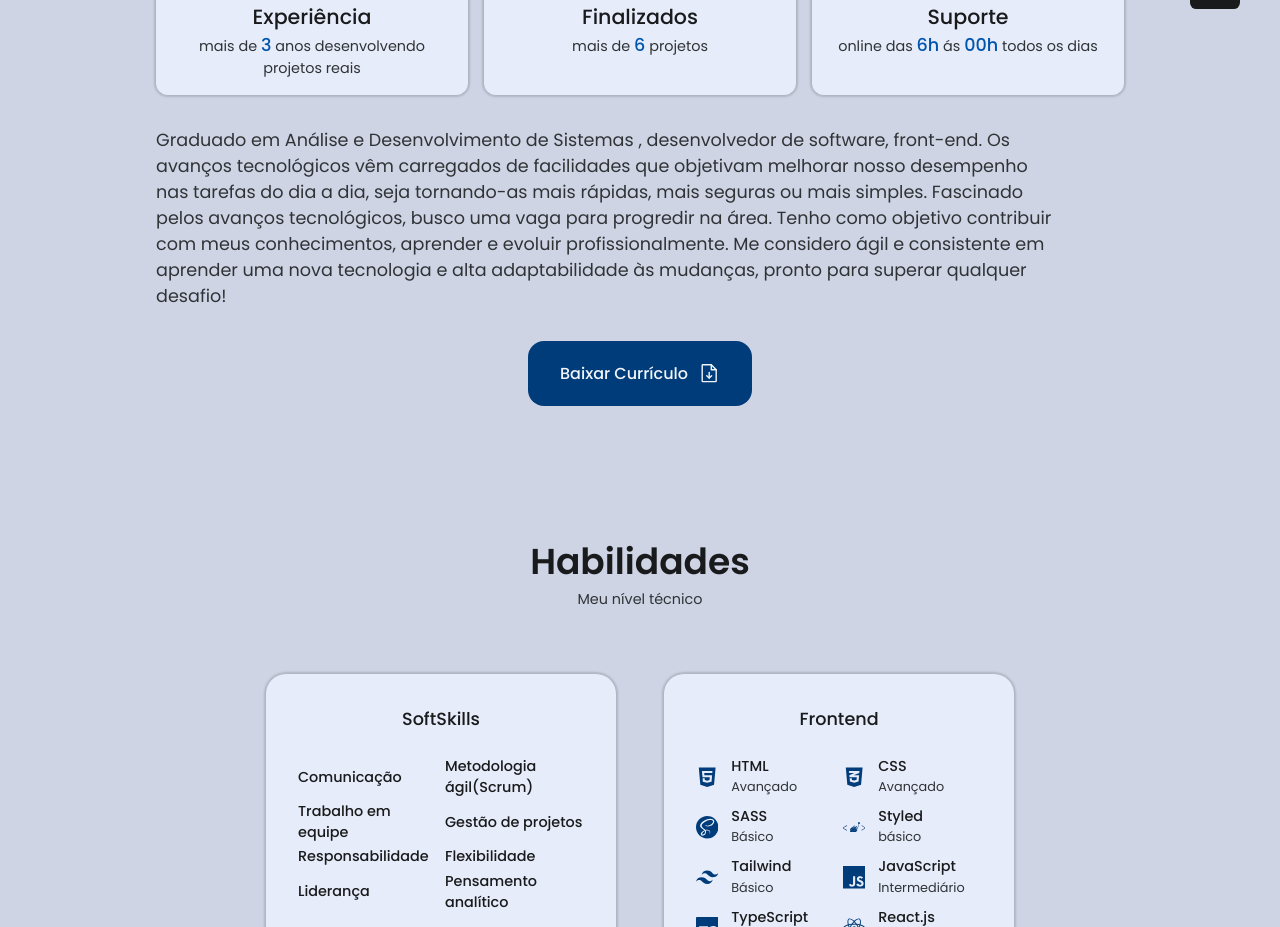
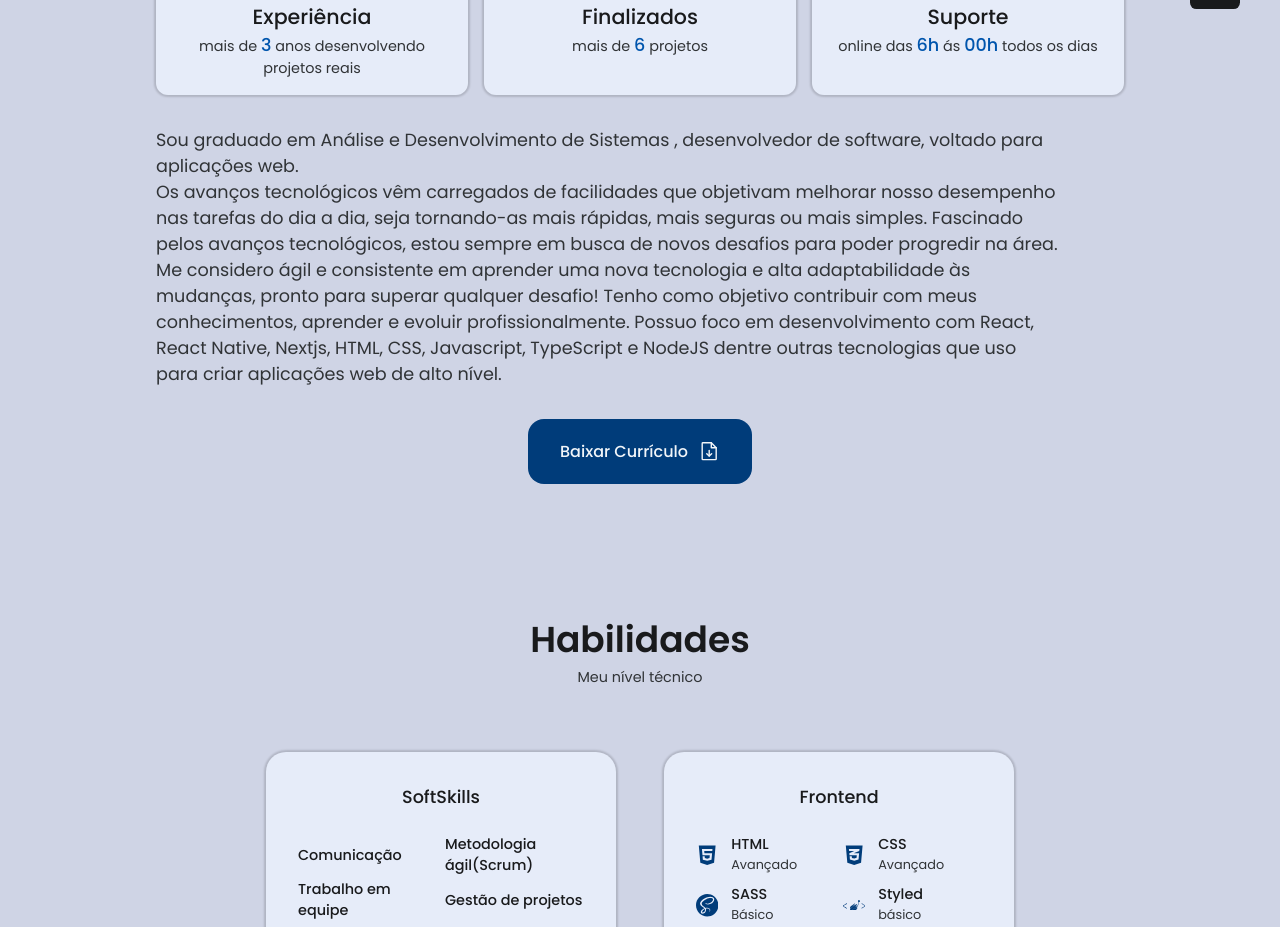
Before and after one commit to Denis-moreira98/denis-moreira-portfolio, a React (Vite) app: page / in a window 1280 px wide. Shown: the part 951-1878 px from the top of the page. Built offline with nearby package versions, Linux system fonts and the light colour scheme.

Commit message:
feat: alterações

```diff
--- a/src/views/About/index.tsx
+++ b/src/views/About/index.tsx
@@ -1,5 +1,4 @@
 import { FileArrowDown } from "phosphor-react";
-import { BsCup } from "react-icons/bs";
 
 import { Button } from "../../components/Button";
 import { AboutInfo } from "./Info";
@@ -19,16 +18,20 @@ export function About() {
                <AboutInfo />
 
                <p>
-                  Graduado em Análise e Desenvolvimento de Sistemas ,
-                  desenvolvedor de software, front-end. Os avanços tecnológicos
-                  vêm carregados de facilidades que objetivam melhorar nosso
-                  desempenho nas tarefas do dia a dia, seja tornando-as mais
-                  rápidas, mais seguras ou mais simples. Fascinado pelos avanços
-                  tecnológicos, busco uma vaga para progredir na área. Tenho
-                  como objetivo contribuir com meus conhecimentos, aprender e
-                  evoluir profissionalmente. Me considero ágil e consistente em
-                  aprender uma nova tecnologia e alta adaptabilidade às
-                  mudanças, pronto para superar qualquer desafio!
+                  Sou graduado em Análise e Desenvolvimento de Sistemas ,
+                  desenvolvedor de software, voltado para aplicações web.{" "}
+                  <br></br>Os avanços tecnológicos vêm carregados de facilidades
+                  que objetivam melhorar nosso desempenho nas tarefas do dia a
+                  dia, seja tornando-as mais rápidas, mais seguras ou mais
+                  simples. Fascinado pelos avanços tecnológicos, estou sempre em
+                  busca de novos desafios para poder progredir na área. Me
+                  considero ágil e consistente em aprender uma nova tecnologia e
+                  alta adaptabilidade às mudanças, pronto para superar qualquer
+                  desafio! Tenho como objetivo contribuir com meus
+                  conhecimentos, aprender e evoluir profissionalmente. Possuo
+                  foco em desenvolvimento com React, React Native, Nextjs, HTML,
+                  CSS, Javascript, TypeScript e NodeJS dentre outras tecnologias
+                  que uso para criar aplicações web de alto nível.
                </p>
                <div className="div_button">
                   <Button icon={<FileArrowDown />}>
```
